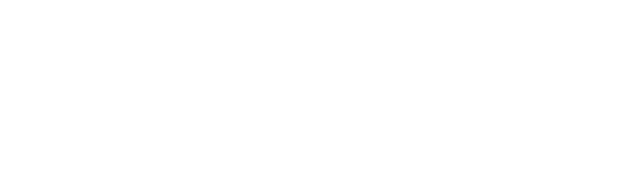
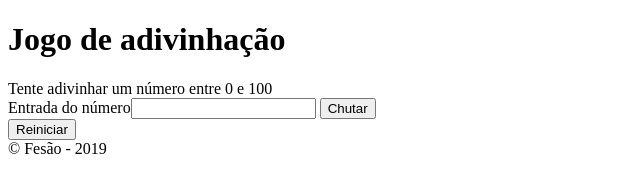
Before and after one commit to Fernando-Rodrigo/JogoAdivinhacao, a plain HTML site: page index.html in a window 1280 px wide. Shown: the whole page, without its empty margins (0-640 px from the left). Drawn offline with Linux system fonts and the light colour scheme.

Commit message:
Atualização do HTML e JavaScrpt

```diff
--- a/index.html
+++ b/index.html
@@ -1,12 +1,36 @@
 <!DOCTYPE html>
 <html lang="pt-br">
+
 <head>
     <meta charset="UTF-8">
     <meta name="viewport" content="width=device-width, initial-scale=1.0">
     <link rel="stylesheet" href="estilo.css">
     <title>Jogo de adivinhação</title>
 </head>
+
 <body>
+    <header>
+        <h1>Jogo de adivinhação</h1>
+    </header>
 
+    <section>
+        <div>Tente adivinhar um número entre 0 e 100</div>
+        Entrada do número<input type="number" name="num" id="num">
+        <button class="btn" onclick="jogoadivinhação.chutar()" title="Executa um chute">Chutar</button>
+        <div id="resultado">
+
+        </div>
+        <button class="btn" onclick="jogoadivinhação.start()" title="Gera um número aleatório.">Reiniciar</button>
+    </section>
+
+    <footer>
+        &copy; Fesão - 2019
+    </footer>
+
+    <script src="jogoadivinhação.js"></script>
+    <script>
+        jogoadivinhação.start();
+    </script>
 </body>
+
 </html>
--- a/jogoadivinhação.js
+++ b/jogoadivinhação.js
@@ -0,0 +1,22 @@
+var a
+
+const jogoadivinhação = {
+    start() {
+        a = Math.round(100 * Math.random())
+
+    },
+
+    chutar() {
+        var n = window.document.getElementById('num')
+        var r = window.document.getElementById('resultado')
+        num1 = Number(n.value)
+
+        if (num1 == a) {
+            r.innerHTML = 'PARABÉNS! Você acertou.'
+        } else if (num1 < a) {
+            r.innerHTML = 'Tente chutar um número maior.'
+        } else {
+            r.innerHTML = 'Tente chutar um número menor.'
+        }
+    },
+}
```
